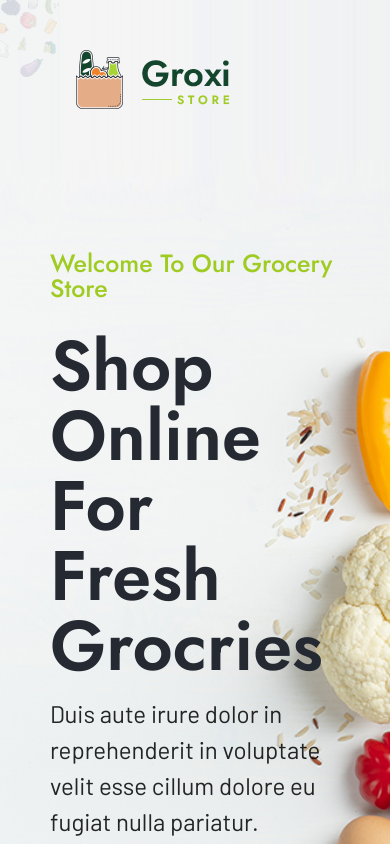
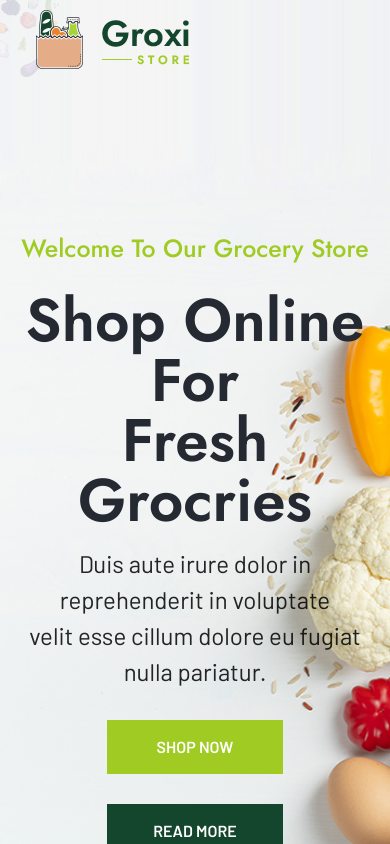
Before and after one commit to ilya-ozerov/groxi, a React (Create React App) app: page /home in a window 390 px wide. Shown: the top 844 px of the page. Built offline with nearby package versions, Linux system fonts and the light colour scheme.

Commit message:
Added adaptive styles of <HomeBanner>

```diff
--- a/src/сomponents/pages/HomePage/HomeBanner/HomeBanner.scss
+++ b/src/сomponents/pages/HomePage/HomeBanner/HomeBanner.scss
@@ -1,6 +1,11 @@
 .home-banner {
     padding: 50px;
     position: relative;
+
+    @media (max-width: 767px) {
+        padding: 10px;
+        text-align: center;
+    }
 
     &__background {
         z-index: -2;
@@ -34,6 +39,9 @@
     &__subtitle {
         font-size: 70px;
         margin-bottom: 15px;
+        @media (max-width: 767px) {
+            font-size: 60px;
+        }
     }
     &__text {
         font-size: 24px;
@@ -56,4 +64,12 @@
             background-color: #14462e;
         }
     }
+
+    @media (max-width: 767px) {
+        flex-direction: column;
+        &__shop {
+            margin-right: 0px;
+            margin-bottom: 30px;
+        }
+    }
 }
```
